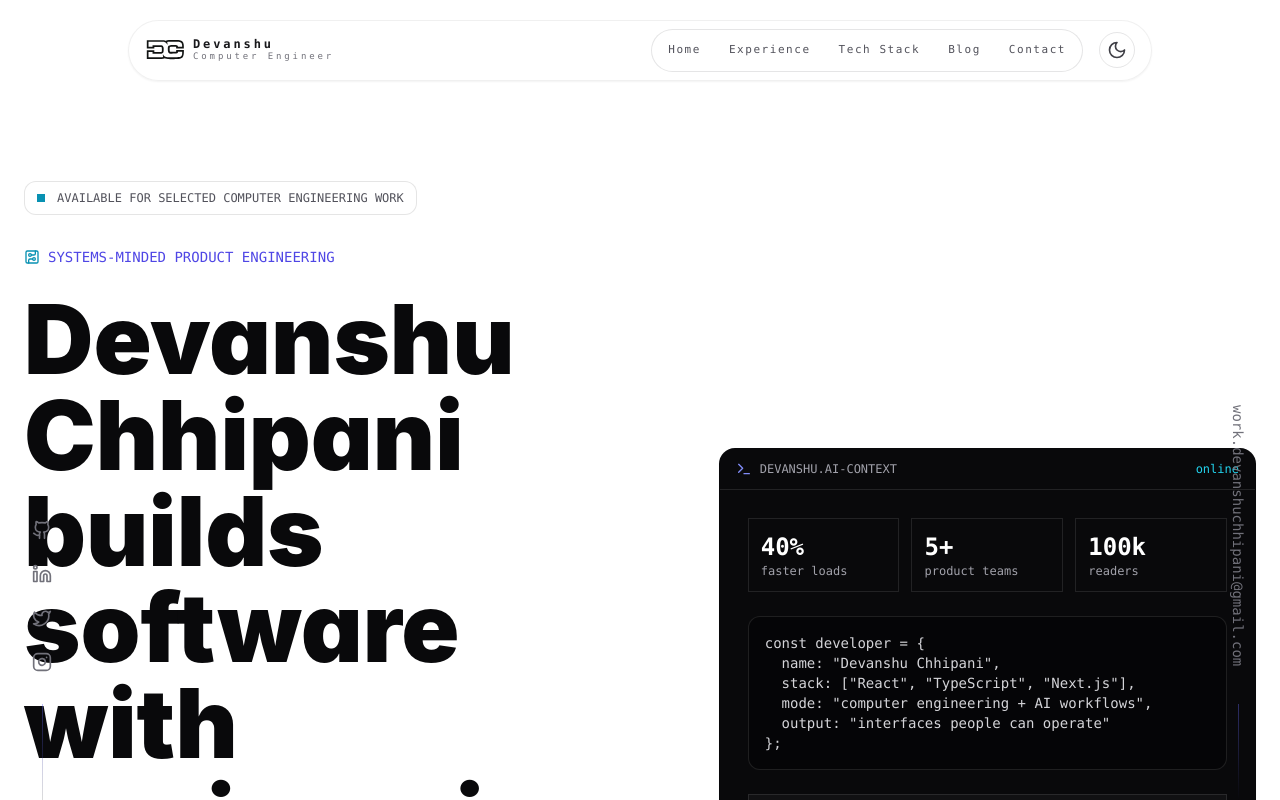
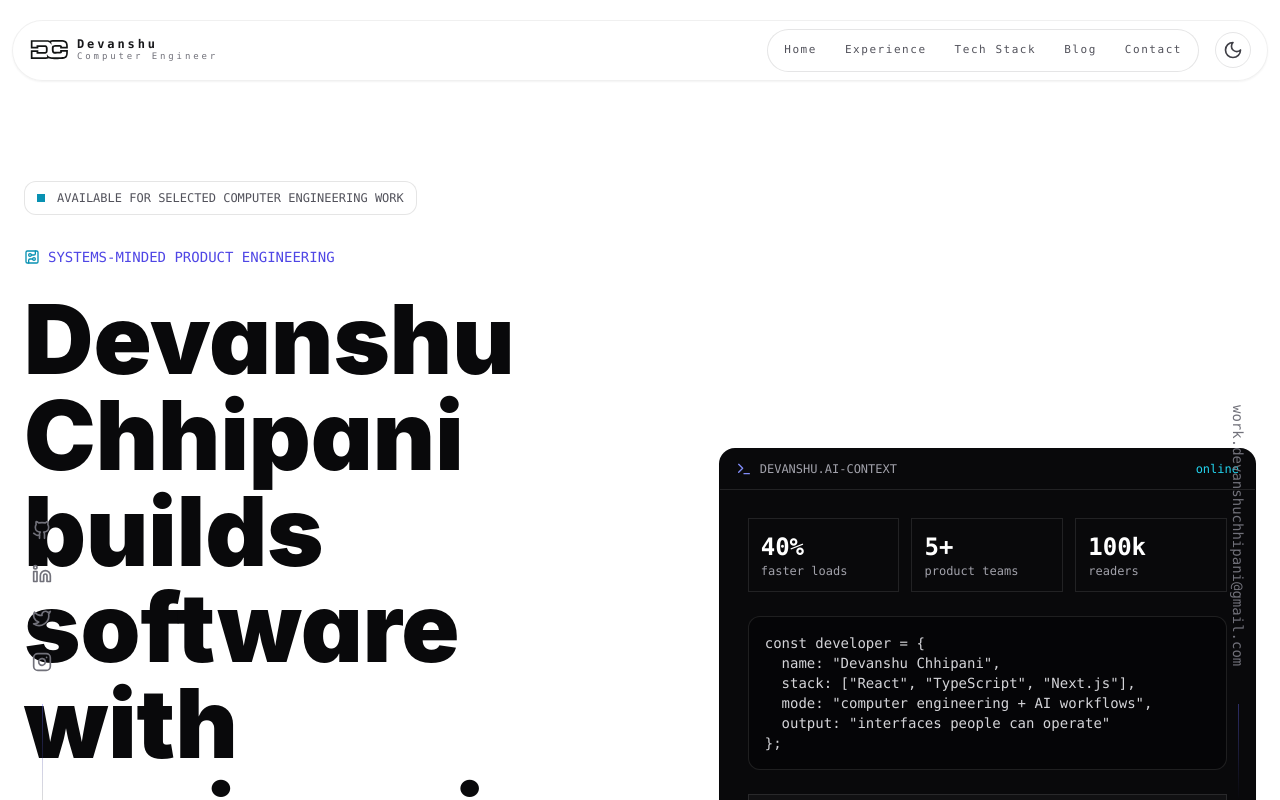
Before and after one commit to devanshu1010/devanshu-chhipani, a React (Vite) app: page / in a window 1280 px wide. Shown: the top 800 px of the page. Built offline with nearby package versions, Linux system fonts and the light colour scheme; a web font is replaced by a local one.

Commit message:
Changes
Co-authored-by: devanshu1010 <96529796+devanshu1010@users.noreply.github.com>

```diff
--- a/src/components/Header.tsx
+++ b/src/components/Header.tsx
@@ -47,7 +47,7 @@ const Header = () => {
 
   return (
     <div className="sticky left-0 top-4 z-50 flex w-full justify-center px-3 pointer-events-none sm:top-5">
-      <header className="pointer-events-auto w-full max-w-5xl">
+      <header className="pointer-events-auto w-full max-w-[1280px]">
         <nav
           className="relative mx-auto flex items-center justify-between gap-4 rounded-full border border-black/[0.06] bg-white/80 px-3 py-2 shadow-sm backdrop-blur-md dark:border-white/[0.08] dark:bg-black/80 sm:px-4"
         >
```
